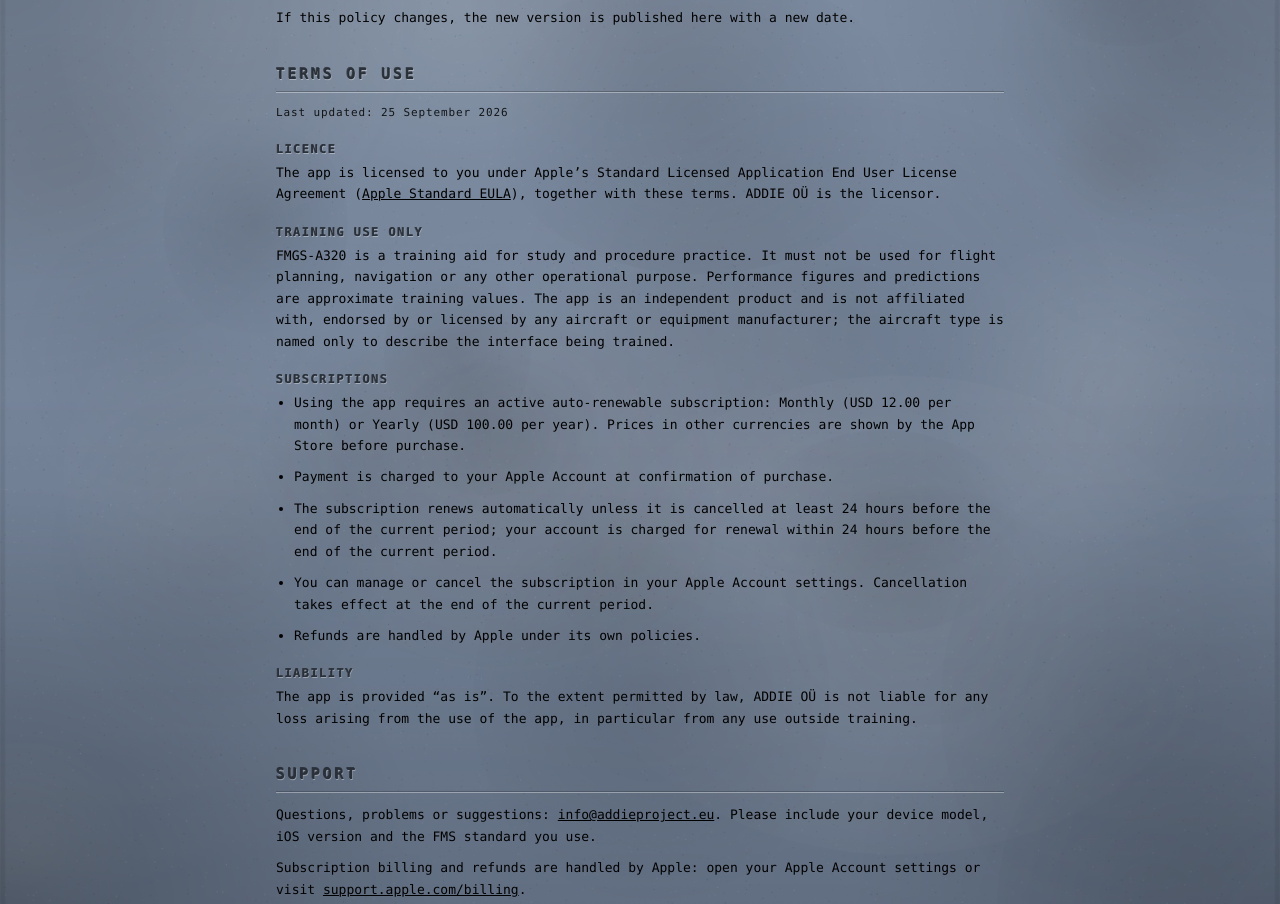
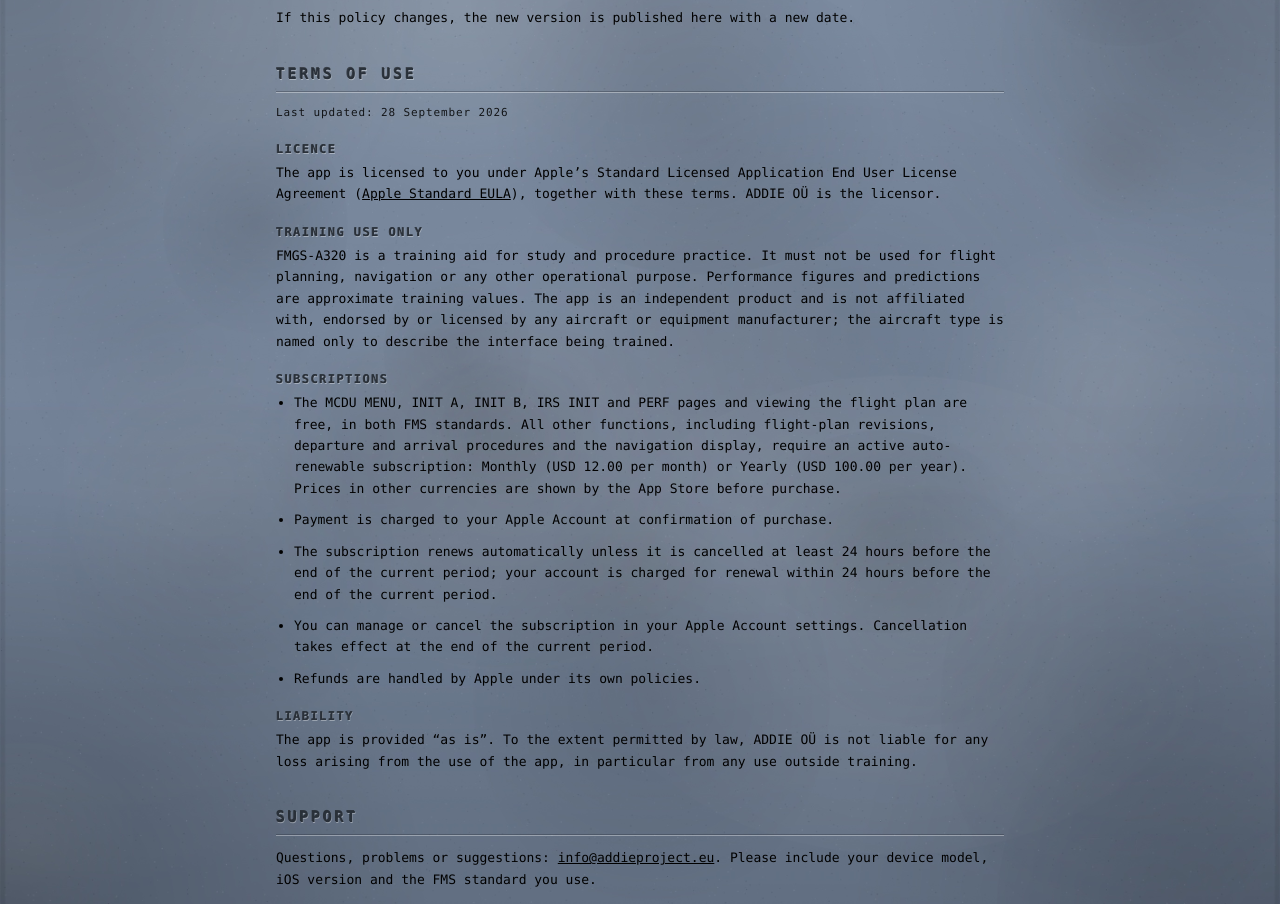
Before and after one commit to gokku/fmgs-a320, a plain HTML site: page index.html in a window 1280 px wide. Shown: the part 1004-1908 px from the top of the page. Drawn offline with Linux system fonts and the light colour scheme.

```diff
--- a/index.html
+++ b/index.html
@@ -96,14 +96,14 @@
 
   <section id="terms">
     <h2 class="stamp">TERMS OF USE</h2>
-    <p class="meta">Last updated: 25 September 2026</p>
+    <p class="meta">Last updated: 28 September 2026</p>
     <h3 class="stamp">LICENCE</h3>
     <p>The app is licensed to you under Apple’s Standard Licensed Application End User License Agreement (<a href="https://www.apple.com/legal/internet-services/itunes/dev/stdeula/">Apple Standard EULA</a>), together with these terms. ADDIE OÜ is the licensor.</p>
     <h3 class="stamp">TRAINING USE ONLY</h3>
     <p>FMGS-A320 is a training aid for study and procedure practice. It must not be used for flight planning, navigation or any other operational purpose. Performance figures and predictions are approximate training values. The app is an independent product and is not affiliated with, endorsed by or licensed by any aircraft or equipment manufacturer; the aircraft type is named only to describe the interface being trained.</p>
     <h3 class="stamp">SUBSCRIPTIONS</h3>
     <ul>
-      <li>Using the app requires an active auto-renewable subscription: Monthly (USD 12.00 per month) or Yearly (USD 100.00 per year). Prices in other currencies are shown by the App Store before purchase.</li>
+      <li>The MCDU MENU, INIT A, INIT B, IRS INIT and PERF pages and viewing the flight plan are free, in both FMS standards. All other functions, including flight-plan revisions, departure and arrival procedures and the navigation display, require an active auto-renewable subscription: Monthly (USD 12.00 per month) or Yearly (USD 100.00 per year). Prices in other currencies are shown by the App Store before purchase.</li>
       <li>Payment is charged to your Apple Account at confirmation of purchase.</li>
       <li>The subscription renews automatically unless it is cancelled at least 24 hours before the end of the current period; your account is charged for renewal within 24 hours before the end of the current period.</li>
       <li>You can manage or cancel the subscription in your Apple Account settings. Cancellation takes effect at the end of the current period.</li>
```
